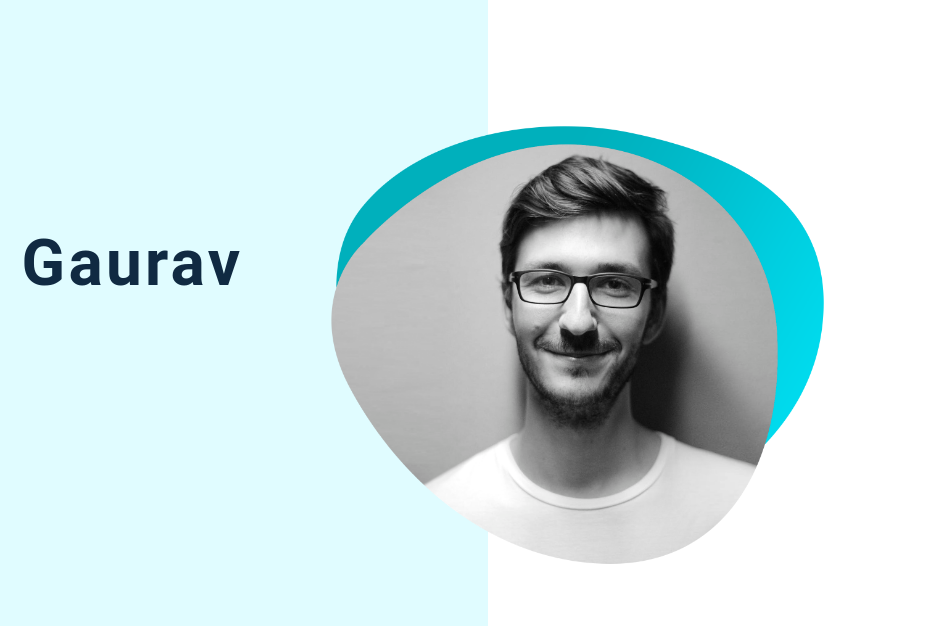
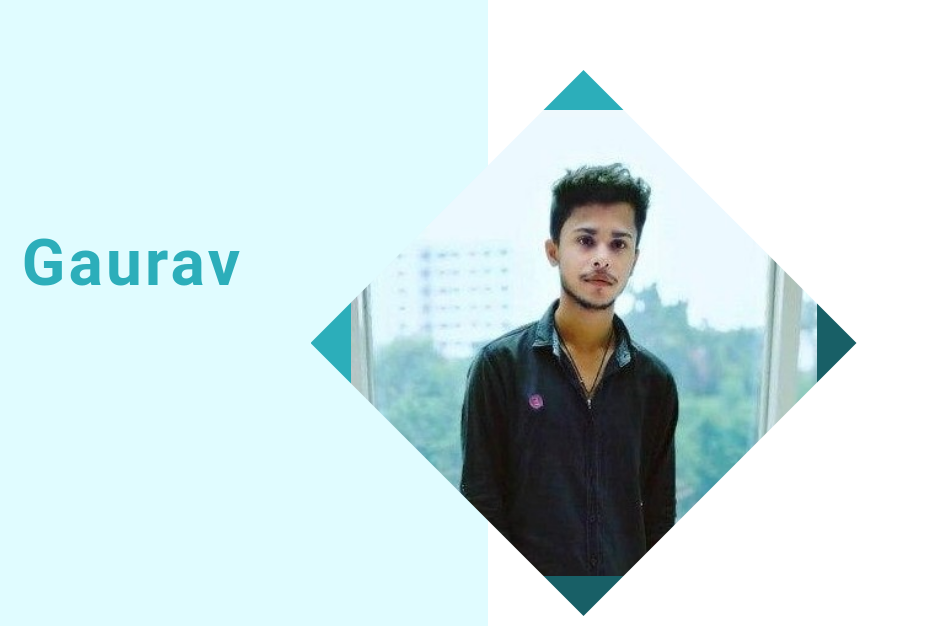
Before and after one commit to kunalgaurav4/portfolio, a Gatsby site: page / in a window 1280 px wide. Shown: the part 97-723 px from the top of the page, 344-1280 px from the left. Built offline with nearby package versions, Linux system fonts and the light colour scheme; Gatsby itself is replaced by a stand-in of ours.

Commit message:
Updating skill grid

```diff
--- a/src/components/Hero.js
+++ b/src/components/Hero.js
@@ -5,7 +5,7 @@ import { graphql, useStaticQuery } from "gatsby"
 import SocialLinks from "../constants/socialLinks"
 const query = graphql`
   {
-    file(relativePath: { eq: "hero-img.png" }) {
+    file(relativePath: { eq: "hero-img.jpg" }) {
       childImageSharp {
         fluid {
           ...GatsbyImageSharpFluid
@@ -27,7 +27,9 @@ const Hero = () => {
         <article className="hero-info">
           <div>
             <div className="underline"></div>
-            <h1>i'm Kunal Gaurav</h1>
+            <h1>
+              i'm Kunal <span>Gaurav</span>{" "}
+            </h1>
             <h4>Developer | Web and Mobile </h4>
             <Link to="/contact" className="btn">
               Contact me
--- a/src/components/Services.js
+++ b/src/components/Services.js
@@ -4,7 +4,7 @@ import services from "../constants/services"
 const Services = () => {
   return (
     <section className="section bg-grey">
-      <Title title="Services "></Title>
+      <Title title="Technical Skills"></Title>
       <div className="section-center services-center">
         {services.map(service => {
           const { id, icon, title, text } = service
--- a/src/css/main.css
+++ b/src/css/main.css
@@ -281,6 +281,10 @@ Navbar
     background: transparent;
   }
 }
+
+span {
+  color: var(--clr-primary-5);
+}
 /*
 ===============
 Sidebar
@@ -429,7 +433,14 @@ Hero
 }
 .hero-img {
   display: none;
-  margin-left: 5rem;
+  margin-left: 7rem;
+  width: 80%;
+
+  border-width: 40px;
+  border-style: outset;
+  border-color: var(--clr-primary-5);
+  -webkit-clip-path: polygon(50% 0%, 100% 50%, 50% 100%, 0% 50%);
+  clip-path: polygon(50% 0%, 100% 50%, 50% 100%, 0% 50%);
 }
 .hero-info h4 {
   color: var(--clr-grey-5);
@@ -523,7 +534,7 @@ Services
 @media screen and (min-width: 676px) {
   .services-center {
     display: grid;
-    grid-template-columns: 1fr 1fr;
+    grid-template-columns: 1fr 1fr 1fr;
     -webkit-column-gap: 2rem;
     -moz-column-gap: 2rem;
     column-gap: 2rem;
@@ -574,6 +585,7 @@ Jobs
 }
 .job-info {
   /* min-height: 420px; */
+  color: red;
 }
 .job-info h3 {
   font-weight: 400;
```
Also changed, not shown: src/assets/hero-img.jpg (added), src/assets/hero-img2.png.
